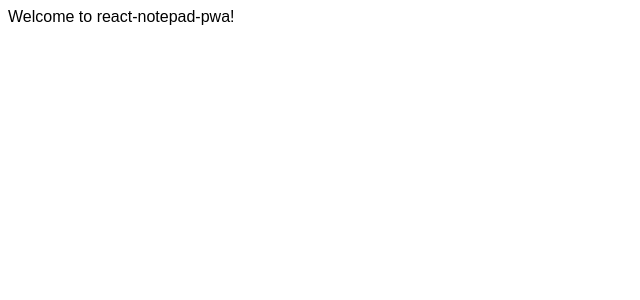
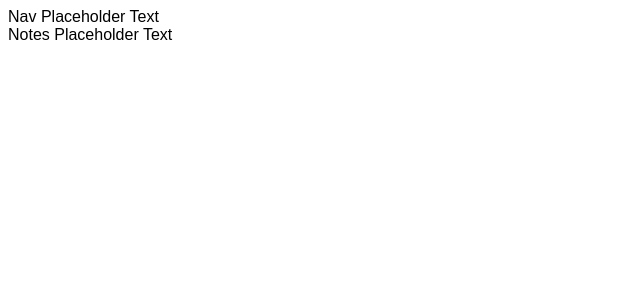
Before and after one commit to jcoyle37/react-notepad-pwa, a React app: page / in a window 1280 px wide. Shown: the top 300 px of the page, without its empty margins (0-640 px from the left). Built offline with nearby package versions, Linux system fonts and the light colour scheme.

Commit message:
created React components

```diff
--- a/src/components/App.js
+++ b/src/components/App.js
@@ -1,10 +1,16 @@
 import React from "react";
+
+import Navigation from './Navigation';
+import Notes from './Notes';
+
+import './../index.css';
 
 const App = () => {
     return (
-        <div>
-            <div>Welcome to react-notepad-pwa!</div>
-        </div>
+        <main>
+            <Navigation />
+            <Notes />
+        </main>
     );
 };
 
--- /dev/null
+++ b/src/components/Navigation.js
@@ -0,0 +1,11 @@
+import React from "react";
+
+const Navigation = () => {
+    return (
+        <nav>
+            Nav Placeholder Text
+        </nav>
+    );
+};
+
+export default Navigation;
--- /dev/null
+++ b/src/components/Notes.js
@@ -0,0 +1,13 @@
+import React from "react";
+
+import './../index.css';
+
+const Notes = () => {
+    return (
+        <section styleName="notes">
+            Notes Placeholder Text
+        </section>
+    );
+};
+
+export default Notes;
```
